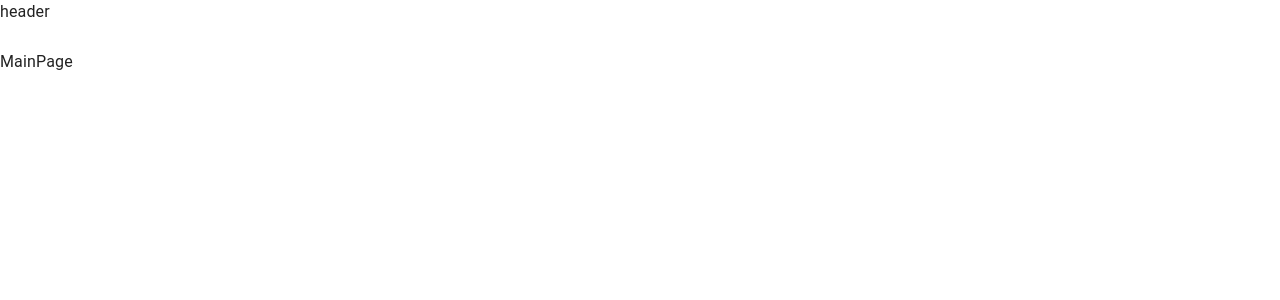
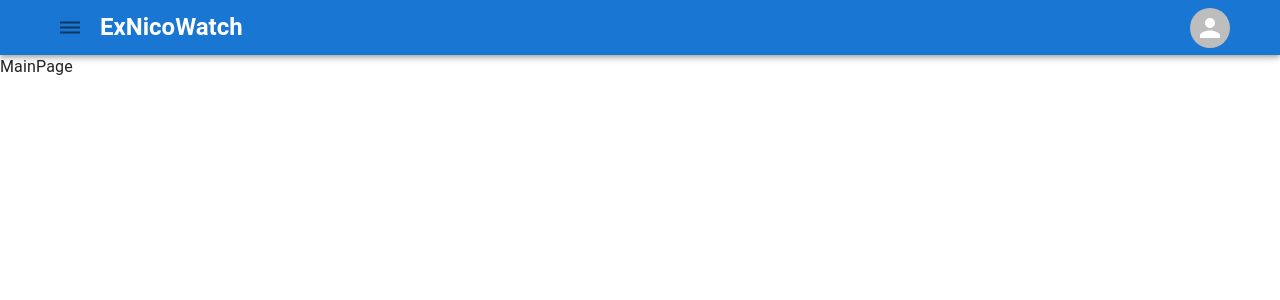
Before and after one commit to exnicowatch/ex-front, a React (Create React App) app: page / in a window 1280 px wide. Shown: the top 300 px of the page. Built offline with nearby package versions, Linux system fonts and the light colour scheme.

Commit message:
add: header component

```diff
--- /dev/null
+++ b/src/components/userMenu/UserMenu.tsx
@@ -0,0 +1,30 @@
+import { Popover } from "@mui/material";
+import React from "react";
+
+interface UserMenuProps{
+  isOpen: boolean,
+  onClose: () => void,
+  anchorEl: HTMLButtonElement | null
+}
+
+const UserMenu = (props: UserMenuProps) => {
+  return (
+    <Popover
+      open={props.isOpen}
+      anchorEl={props.anchorEl}
+      anchorOrigin={{
+        vertical: 'bottom',
+        horizontal: 'right',
+      }}
+      transformOrigin={{
+        vertical: 'top',
+        horizontal: 'right',
+      }}
+      onClose={props.onClose}
+    >
+      The content of the Popover.
+    </Popover>
+  )
+}
+
+export default UserMenu;
--- a/src/header/Header.module.scss
+++ b/src/header/Header.module.scss
@@ -1,4 +1,29 @@
 .header {
   width: 100%;
-  height: 50px;
 }
+
+.headerCnt {
+  padding: 0 !important;
+  padding-right: 10px !important;
+  padding-left: 10px !important;
+}
+
+.headerBar {
+  height: 55px;
+  min-height: 55px !important;
+  a {
+    text-decoration: none;
+  }
+}
+
+.logoTitle {
+  padding-left: 10px;
+  font-weight: bold !important;
+}
+
+.iconBtn {
+  padding: 0;
+  background: transparent;
+  border-radius: 50%;
+  border: 0;
+}
--- a/src/header/Header.tsx
+++ b/src/header/Header.tsx
@@ -1,8 +1,48 @@
-import React from "react";
+import { AppBar, Avatar, Container, IconButton, Toolbar, Typography } from "@mui/material";
+import React, { useContext, useState } from "react";
+import { Link } from "react-router-dom";
+import { NicoContext } from "../provider/NicoProvider";
+import DehazeIcon from '@mui/icons-material/Dehaze';
 import Styled from "./Header.module.scss";
+import UserMenu from "../components/userMenu/UserMenu";
 
 const Header = () => {
-  return <header className={Styled.header}>header</header>;
+  const nicoContextValue = useContext(NicoContext);
+  const [openUserMenu, setOpenUserMenu] = useState(false);
+  const [userMenuAnchorEl, setUserMenuAnchorEl] = useState<HTMLButtonElement | null>(null);
+  const handleUserMenuClick = (event: React.MouseEvent<HTMLButtonElement>) => {
+    setOpenUserMenu(true);
+    setUserMenuAnchorEl(event.currentTarget);
+  };
+  const handleUserMenuClose = () => {
+    setOpenUserMenu(false);
+    setUserMenuAnchorEl(null);
+  }
+  return (
+    <AppBar position="static" className={Styled.header}>
+      <Container className={Styled.headerCnt}>
+        <Toolbar disableGutters className={Styled.headerBar}>
+          <IconButton>
+            <DehazeIcon />
+          </IconButton>
+          <Typography
+            className={Styled.logoTitle}
+            variant="h5"
+            noWrap
+            component={Link}
+            to="/"
+          >
+            ExNicoWatch
+          </Typography>
+          <div style={{ flexGrow: 1 }}></div>
+          <button className={Styled.iconBtn} onClick={handleUserMenuClick}>
+            <Avatar src={nicoContextValue.loginUser?.icons.large} alt="UserIcon" />
+          </button>
+          <UserMenu anchorEl={userMenuAnchorEl} isOpen={openUserMenu} onClose={handleUserMenuClose} />
+        </Toolbar>
+      </Container>
+    </AppBar>
+  );
 };
 
 export default Header;
```
Also changed, not shown: src/components/userMenu/UserMenu.module.scss (added).
